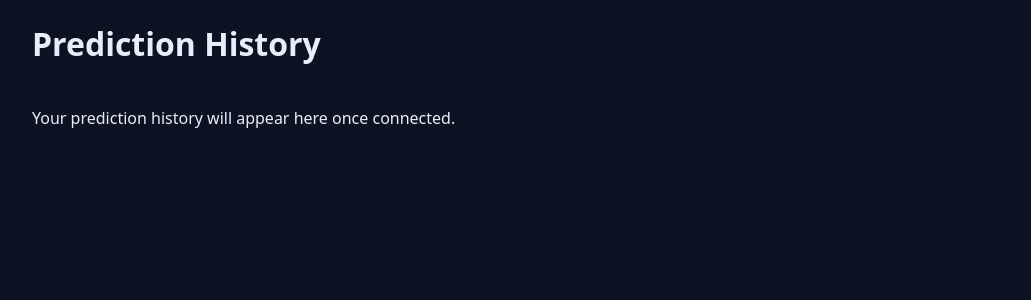
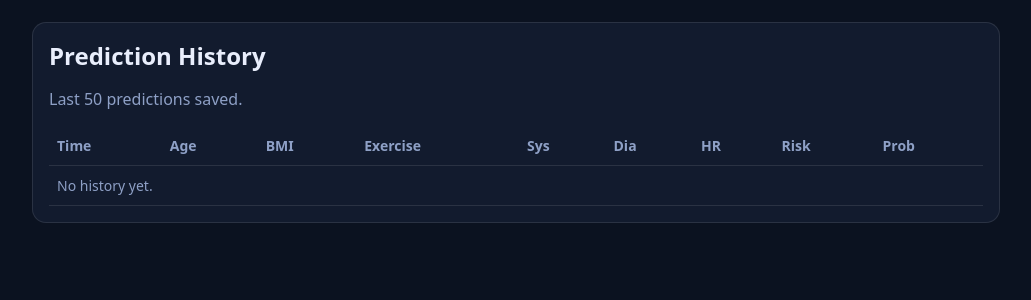
Before and after one commit to ayden611/early-risk-alert-ai, a Flask app: page /history in a window 1280 px wide. Shown: the part 51-351 px from the top of the page, without its empty margins (124-1155 px from the left). Run offline with Flask 3, Linux system fonts and the light colour scheme; parts of the project's set-up code (start-up, migrations or seed data) failed here and were passed over.

Commit message:
Update history.html

```diff
--- a/templates/history.html
+++ b/templates/history.html
@@ -1,9 +1,44 @@
 {% extends "base.html" %}
+{% block title %}History | Early Risk Alert AI{% endblock %}
 
 {% block content %}
+<section class="card">
+  <h1>Prediction History</h1>
+  <p class="muted">Last 50 predictions saved.</p>
 
-<h1>Prediction History</h1>
-
-<p>Your prediction history will appear here once connected.</p>
-
+  <div class="table-wrap">
+    <table>
+      <thead>
+        <tr>
+          <th>Time</th>
+          <th>Age</th>
+          <th>BMI</th>
+          <th>Exercise</th>
+          <th>Sys</th>
+          <th>Dia</th>
+          <th>HR</th>
+          <th>Risk</th>
+          <th>Prob</th>
+        </tr>
+      </thead>
+      <tbody>
+        {% for r in rows %}
+        <tr>
+          <td class="muted small">{{ r.created_at }}</td>
+          <td>{{ r.age }}</td>
+          <td>{{ r.bmi }}</td>
+          <td>{{ r.exercise_level }}</td>
+          <td>{{ r.systolic_bp }}</td>
+          <td>{{ r.diastolic_bp }}</td>
+          <td>{{ r.heart_rate }}</td>
+          <td><strong>{{ r.risk_label }}</strong></td>
+          <td>{{ (r.probability * 100) | round(2) }}%</td>
+        </tr>
+        {% else %}
+        <tr><td colspan="9" class="muted">No history yet.</td></tr>
+        {% endfor %}
+      </tbody>
+    </table>
+  </div>
+</section>
 {% endblock %}
```
